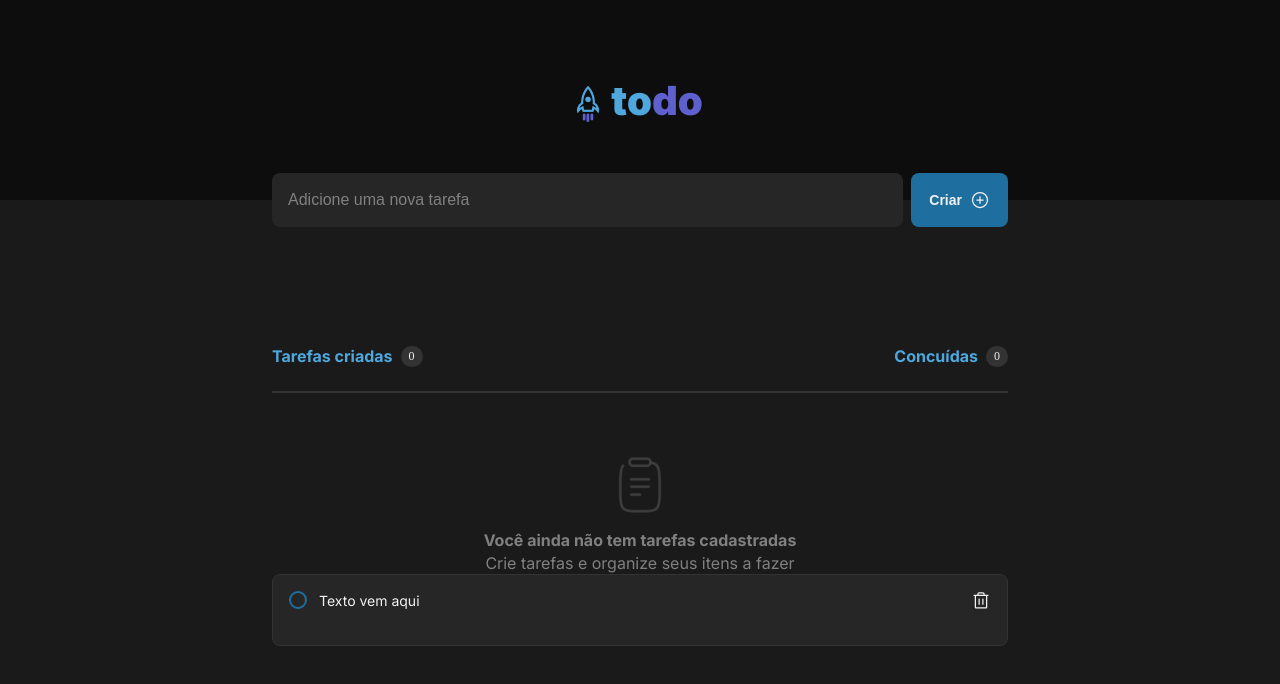
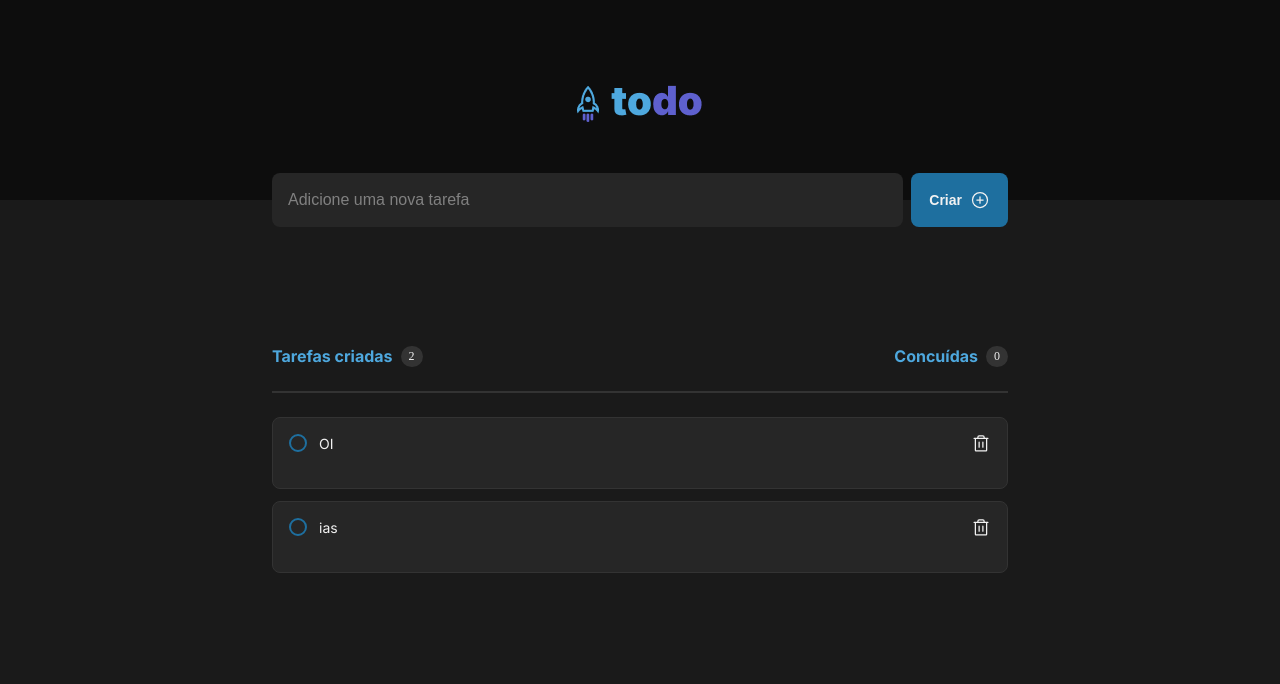
Before and after one commit to karendantas/to_do_reactjs, a React (Vite) app: page / in a window 1280 px wide. Shown: the top 684 px of the page. Built offline with nearby package versions, Linux system fonts and the light colour scheme.

Commit message:
feat: add a state to tasks and a function to add a new task

```diff
--- a/src/App.tsx
+++ b/src/App.tsx
@@ -2,8 +2,30 @@ import { Header, Container,TaskInputContainer,Input,Button, TaskContainer,TaskIn
 import { PlusCircle } from '@phosphor-icons/react';
 
 import { Task } from './components/Task/Task';
+import { ChangeEvent, FormEvent, useState } from 'react';
 
 function App() {
+  const [tasks, setTasks] = useState(['OI', 'ias']);
+  const [tasksCount, setTasksCount] = useState(2);
+  const [finishedTasks, setFinishedTasks] = useState(0);
+  const [newTaskText, setNewTaskText] =  useState('');
+
+  const isListTaskEmpty = tasks.length === 0;
+
+
+  function handleGetNewTaskText(event: ChangeEvent<HTMLInputElement>){
+    setNewTaskText(event.target.value);
+  }
+  function handleAddNewTask( event:FormEvent ){
+      event.preventDefault();
+
+      const newTask = newTaskText;
+      setTasks([...tasks, newTask]);
+      setNewTaskText('');
+
+  }
+
+
   return (
     <>
       <Header>
@@ -11,33 +33,50 @@ function App() {
       </Header>
 
       <Container>
+          <form onSubmit={handleAddNewTask}>
             <TaskInputContainer>
-                <Input type="text" placeholder='Adicione uma nova tarefa' />
+                <Input type="text"
+                      placeholder='Adicione uma nova tarefa'
+                      onChange={handleGetNewTaskText}
+                      value = {newTaskText}
+                />
                 <Button>Criar <PlusCircle size={20}/> </Button>
             </TaskInputContainer>
+          </form>
 
           <TaskContainer>
               <div>
                   <TaskInfos>
                     <strong >Tarefas criadas</strong>
-                    <span>0</span>
+                    <span>{tasksCount}</span>
                   </TaskInfos>
 
 
                   <TaskInfos>
                     <strong>Concuídas</strong>
-                    <span>0</span>
+                    <span>{finishedTasks}</span>
                   </TaskInfos>
               </div>
 
               <TasksList>
+
+
+                    {
+                      isListTaskEmpty
+                      ?
                           <EmptyContent>
                             <img src="src/assets/images/Clipboard.png" alt="Uma imagem de uma prancheta" />
                             <strong>Você ainda não tem tarefas cadastradas</strong>
                             <span>Crie tarefas e organize seus itens a fazer</span>
                           </EmptyContent>
+                      :
+                      tasks.map ((task)=> {
+                        return  <Task
+                                    content={task}
+                                />
+                      })
+                    }
 
-                      <Task/>
 
               </TasksList>
 
--- a/src/AppStyles.ts
+++ b/src/AppStyles.ts
@@ -19,6 +19,7 @@ export const Header = styled.header`
 `
 export const TaskInputContainer = styled.div`
     width: 100%;
+
     height: 3.375rem;
 
     display: flex;
@@ -90,6 +91,8 @@ export const TaskInfos =  styled.div`
 
 export const TasksList = styled.div`
         margin-top: 1.5rem;
+        padding-top: 1.5rem;
+
         border-top: 2px solid var(--gray-400);
         display: flex;
         flex-direction: column;
--- a/src/components/Task/Styles.ts
+++ b/src/components/Task/Styles.ts
@@ -7,6 +7,8 @@ export const Container = styled.div`
 
     border-radius: 8px;
     border: 1px solid var(--gray-400);
+
+    margin-bottom: 0.75rem;
 
     display: flex;
     align-items: flex-start;
--- a/src/components/Task/Task.tsx
+++ b/src/components/Task/Task.tsx
@@ -2,14 +2,17 @@
 import {Container,CircleInput} from './Styles';
 import { Trash } from '@phosphor-icons/react';
 
+type Props = {
+    content: string;
+}
 
-export function Task (){
+export function Task ({content}: Props){
     return (
         <Container>
             <label htmlFor='checkbox'/>
             <input readOnly type="checkbox" name="" id="" />
             <CircleInput> </CircleInput>
-            <p> Texto vem aqui </p>
+            <p> {content} </p>
             <Trash size={20} />
         </Container>
     );
```
Lines whose indentation alone changed are shown as unchanged.
